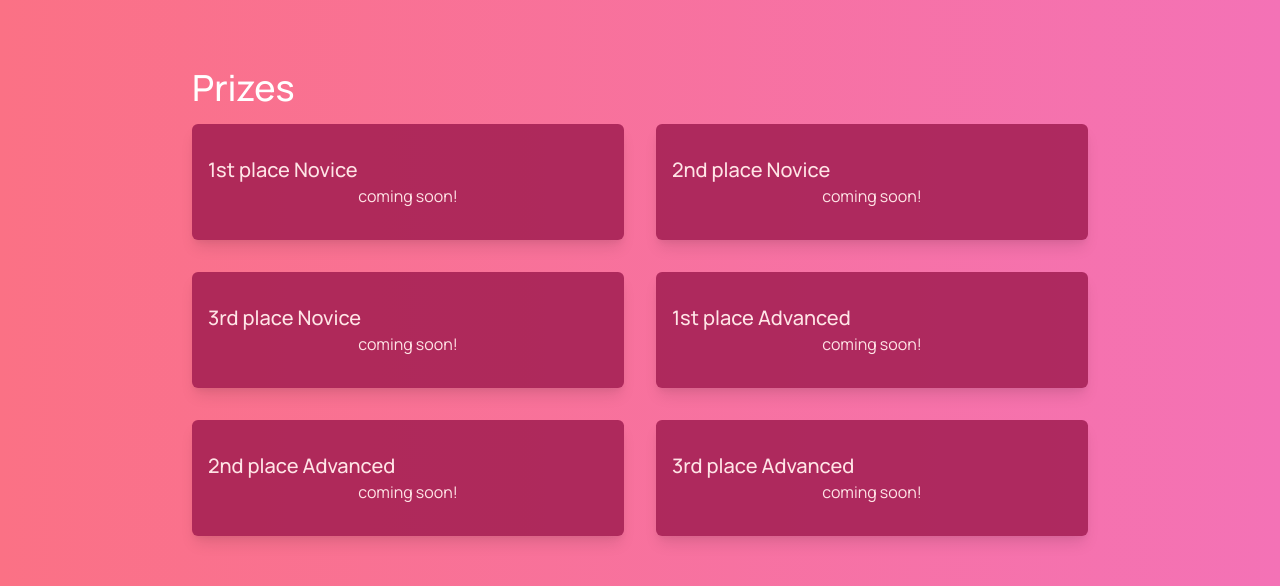
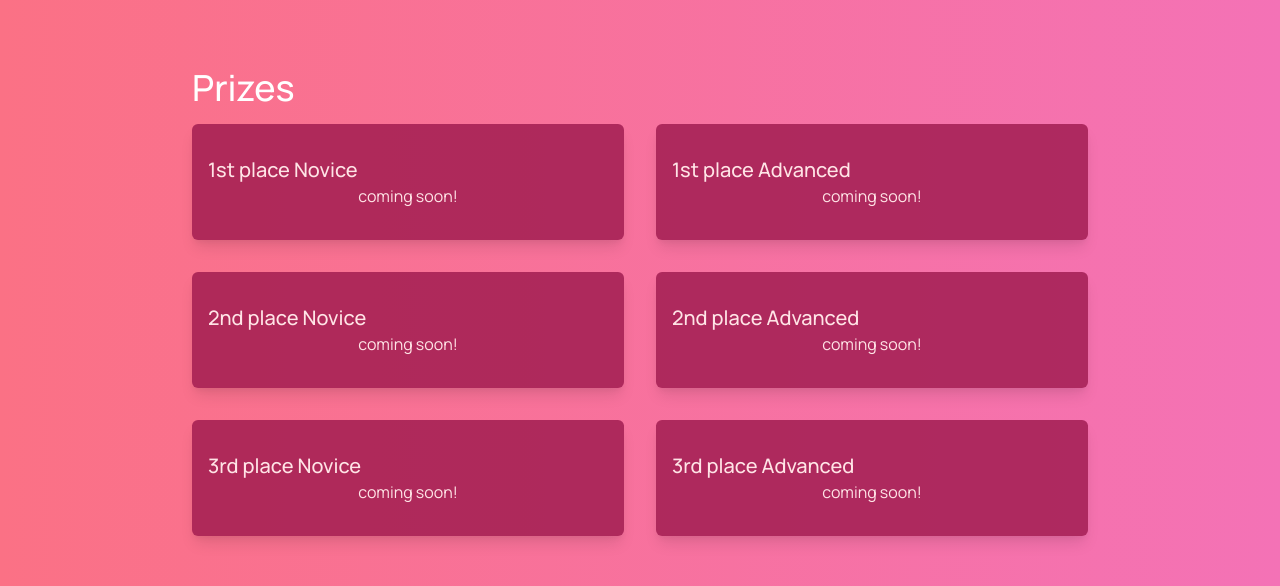
Before and after one commit to maggie-j-liu/algirlithm, a Next.js app: page / in a window 1280 px wide. Shown: the part 1100-1686 px from the top of the page. Built offline with nearby package versions, Linux system fonts and the light colour scheme.

Commit message:
change order for prizes

```diff
--- a/pages/index.jsx
+++ b/pages/index.jsx
@@ -107,7 +107,11 @@ const Home = () => {
         >
           <div className={"max-w-4xl w-full mx-auto"}>
             <h2 className={"text-4xl font-medium mb-4 text-white"}>Prizes</h2>
-            <div className={"grid grid-cols-1 sm:grid-cols-2 gap-8"}>
+            <div
+              className={
+                "grid grid-flow-col grid-cols-1 grid-rows-6 sm:grid-cols-2 sm:grid-rows-3 gap-8"
+              }
+            >
               <Prize title={"1st place Novice"} body={"coming soon!"} />
               <Prize title={"2nd place Novice"} body={"coming soon!"} />
               <Prize title={"3rd place Novice"} body={"coming soon!"} />
```
